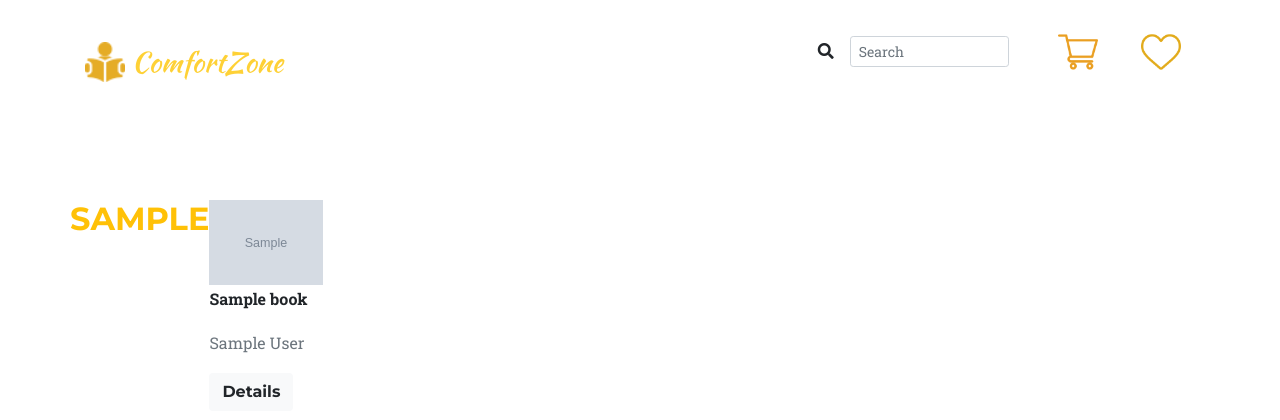
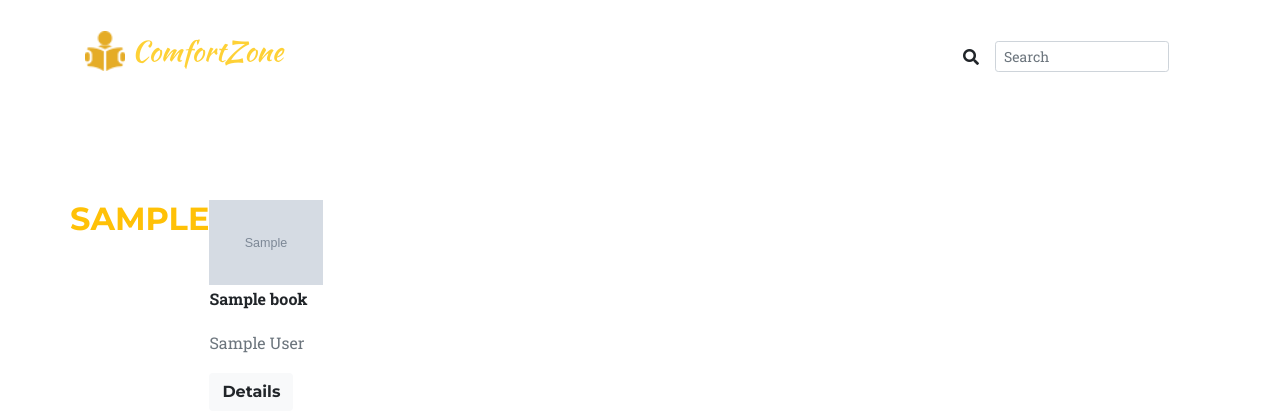
Before and after one commit to blertecakaj/comfort_zone, a Flask app: a page that uses templates/book_category.html in a window 1280 px wide. Shown: the top 420 px of the page. Run offline with Flask 2, Linux system fonts and the light colour scheme; tables that the repository leaves empty hold one stand-in row (values such as "Sample post"); grey boxes marked "Sample" are stand-in pictures; some libraries are stand-ins or nearby versions; some web fonts are replaced.

Commit message:
Add files via upload

```diff
--- a/templates/book_category.html
+++ b/templates/book_category.html
@@ -40,20 +40,11 @@
       <div class="collapse navbar-collapse" id="navbarResponsive">
         <ul class="navbar-nav text-uppercase ml-auto">
           <li class="nav-item">
-            <a class="nav-link js-scroll-trigger" href="#">Login &nbsp;</a>
-          </li>
-          <li class="nav-item">
             <form class="form-inline" style="padding-top:5% ;">
               <i class="fas fa-search" aria-hidden="true"></i>
               <input class="form-control form-control-sm ml-3 w-75" type="text" placeholder="Search" name="search"
                 aria-label="Search">
             </form>
-          </li>
-          <li class="nav-item" style="margin-top:-2%;padding:0 3%;">
-            <a class="nav-link js-scroll-trigger" href="#services"> <img src="{{url_for('static',filename='img/supermarket.png')}}" style="width:40px;"></a>
-          </li>
-          <li class="nav-item" style="margin-top:-2%">
-            <a class="nav-link js-scroll-trigger" href="/cart"> <img src="{{url_for('static',filename='img/heart.png')}}" style="width:40px;"></a>
           </li>
         </ul>
       </div>
```
